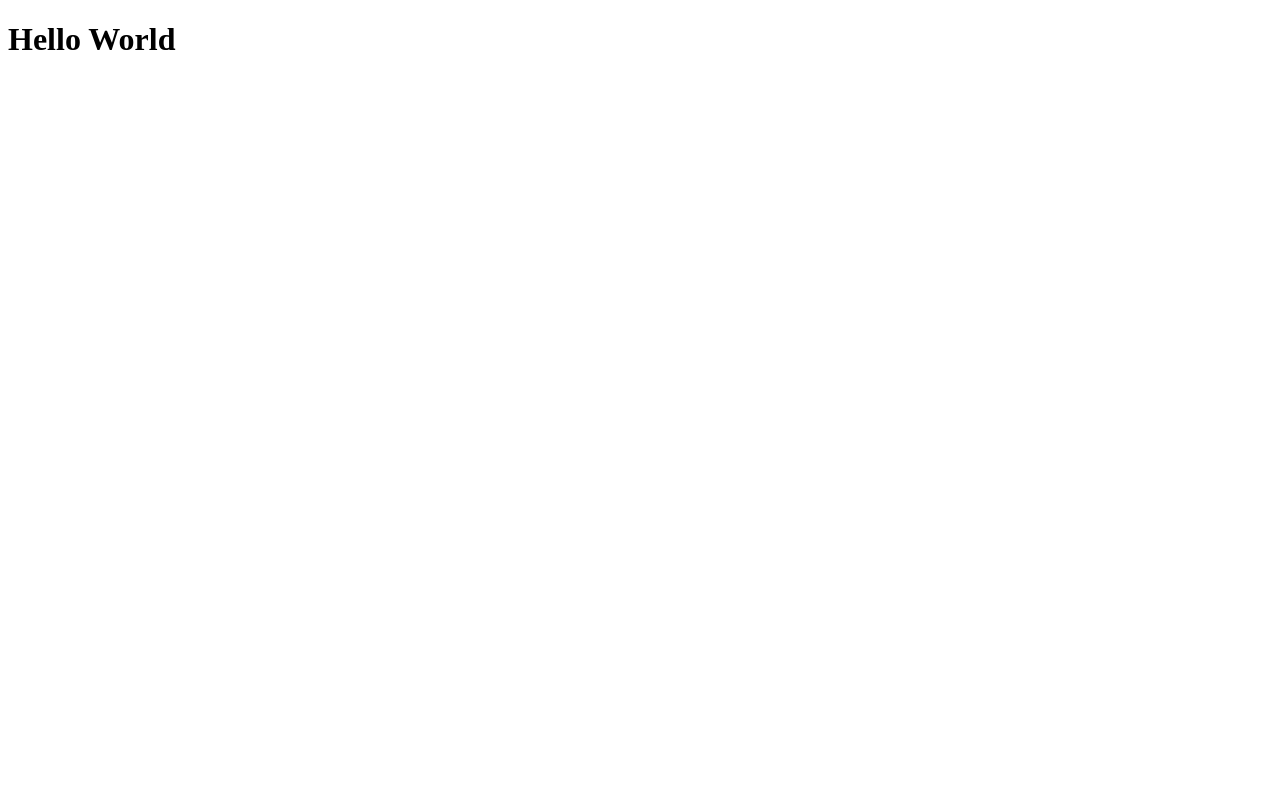
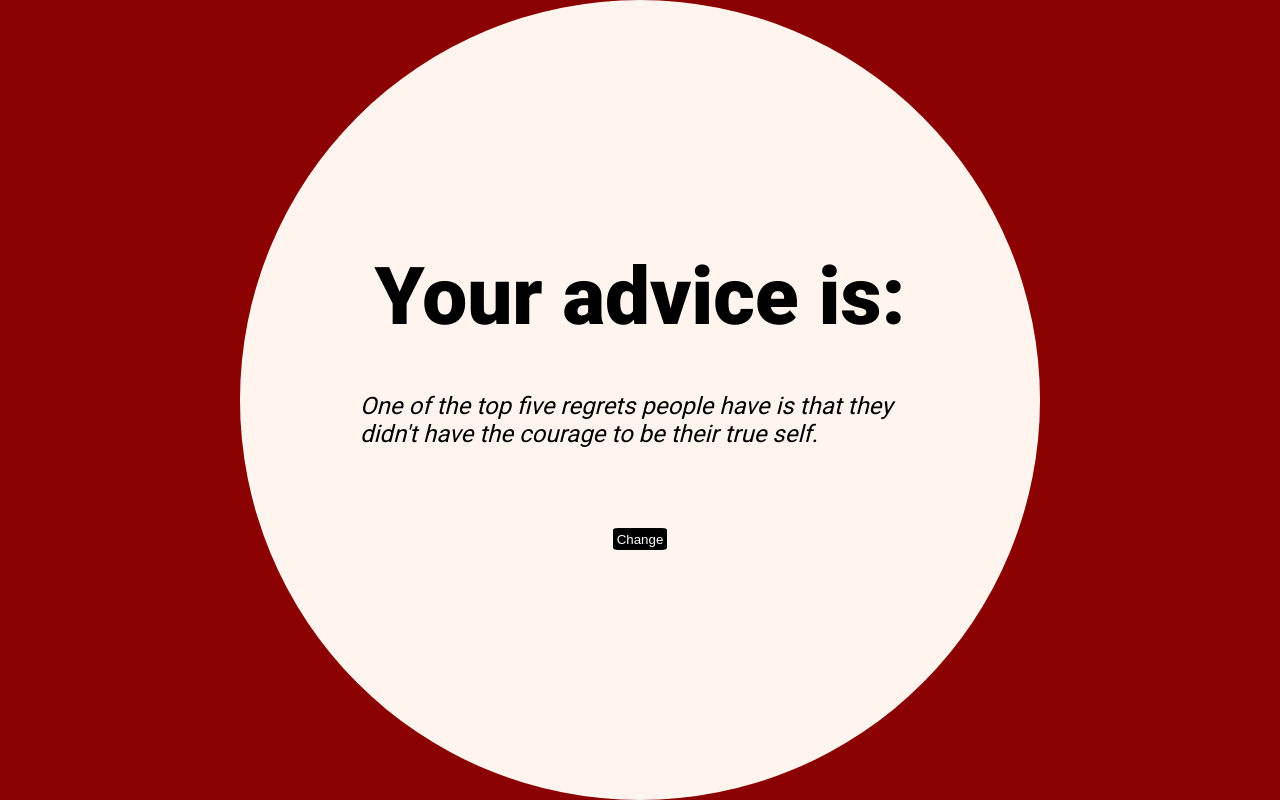
Before and after one commit to lineavelino/get-advices, a React (Create React App) app: page / in a window 1280 px wide. Built offline with nearby package versions, Linux system fonts and the light colour scheme.

Commit message:
Instalação dependências

```diff
--- a/package.json
+++ b/package.json
@@ -6,9 +6,11 @@
     "@testing-library/jest-dom": "^5.16.1",
     "@testing-library/react": "^12.1.2",
     "@testing-library/user-event": "^13.5.0",
+    "axios": "^0.24.0",
     "react": "^17.0.2",
     "react-dom": "^17.0.2",
     "react-scripts": "5.0.0",
+    "sass": "^1.48.0",
     "web-vitals": "^2.1.3"
   },
   "scripts": {
--- a/src/App.jsx
+++ b/src/App.jsx
@@ -1,6 +1,9 @@
+import Card from "./components/Card";
+import "./styles.scss"
+
 function App() {
   return (
-    <h1>Hello World</h1>
+    <Card />
   );
 }
 
```
Also changed, not shown: 2 other files (tests, documents, lock files or other folders).
